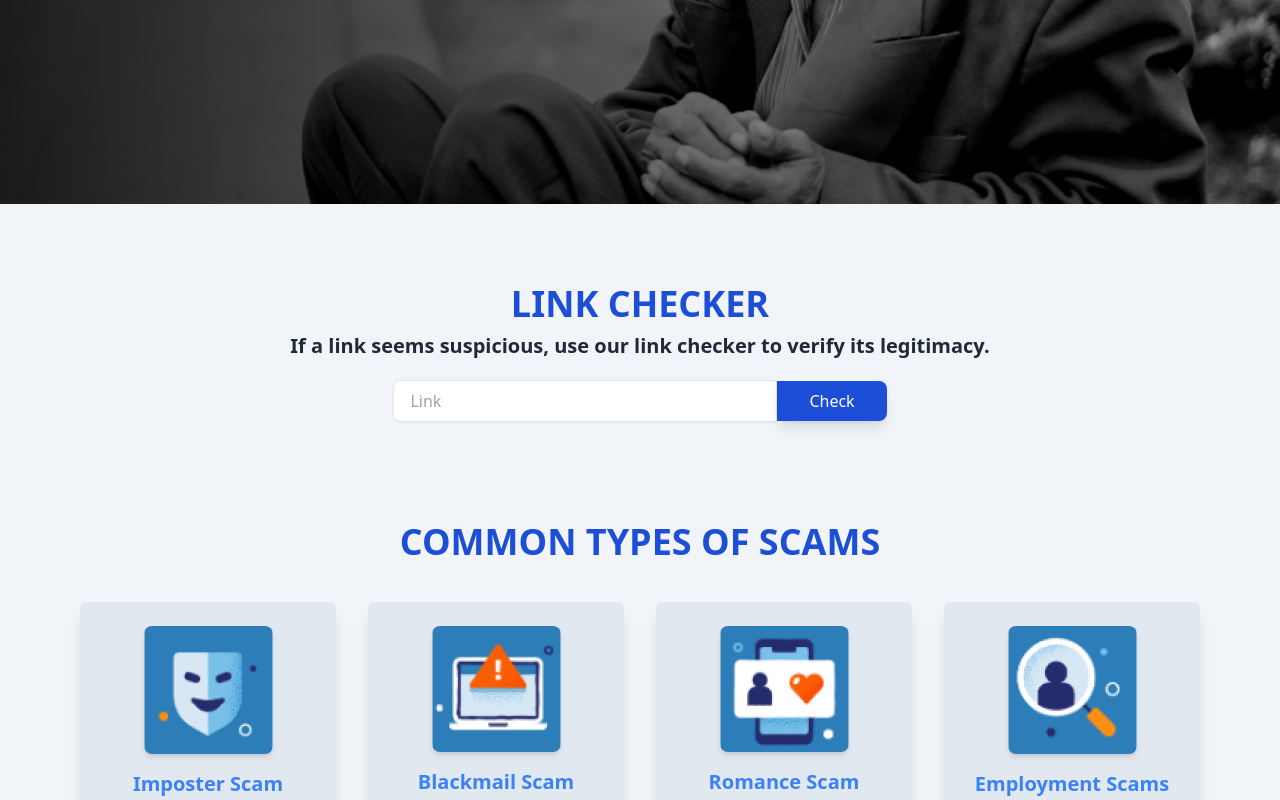
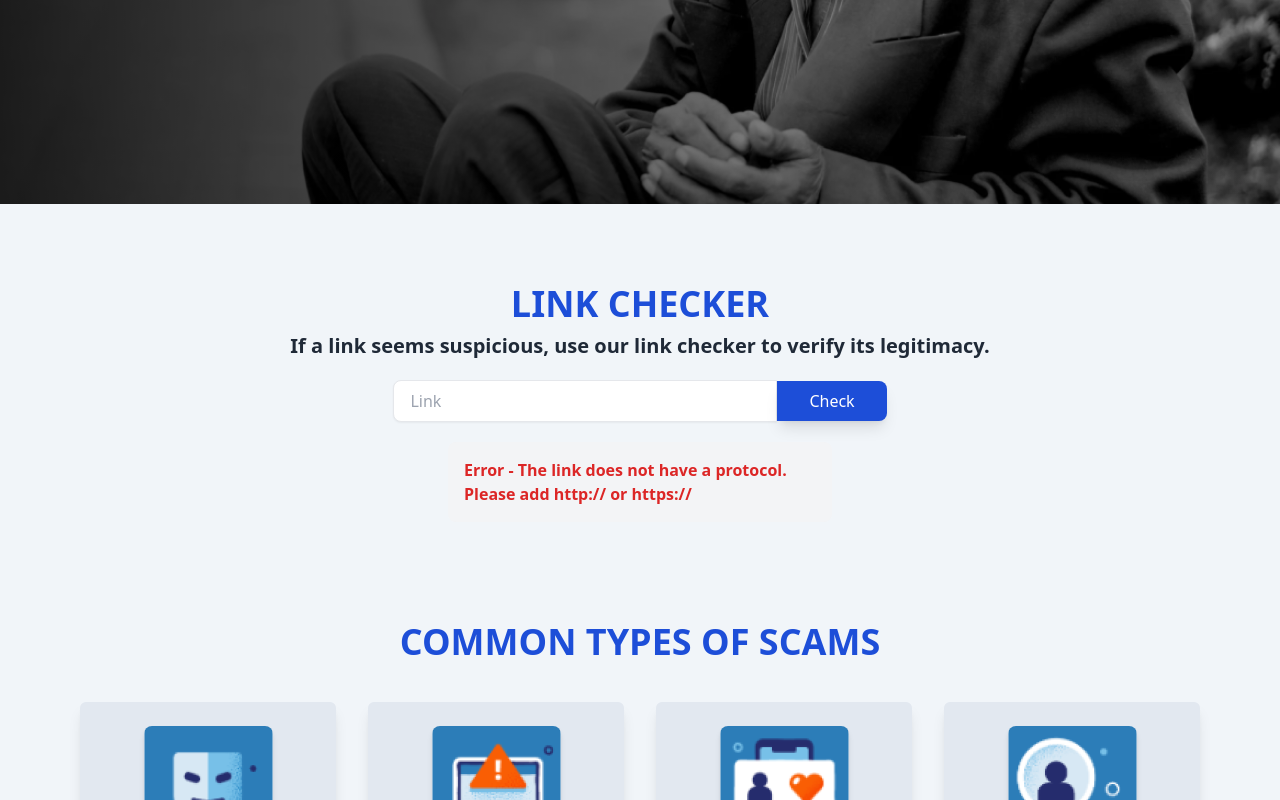
Before and after one commit to Jx1126/asp-final, a React (Vite) app: page /scam-awareness in a window 1280 px wide. Both pictures are taken after a click on the button "Check". Shown: the part 502-1302 px from the top of the page. Built offline with nearby package versions, Linux system fonts and the light colour scheme.

Commit message:
Link Checker is now linked altogether.

```diff
--- a/src/components/awareness/LinkChecker.tsx
+++ b/src/components/awareness/LinkChecker.tsx
@@ -3,44 +3,76 @@ import { useState } from 'react';
 const LinkChecker:React.FC = () => {
   const [link, setLink] = useState('');
   const [result, setResult] = useState('');
+  const [resultType, setResultType] = useState<'success' | 'warning' | 'error'>('success');
 
   const checkLink = () => {
+
     const protocolCheck1 = /^(http|https):\/\//i;
-    const protocolCheck2 = /^https:\/\//i;
     if (!protocolCheck1.test(link)) {
+      setResultType('error');
       setResult(`Error - The link ${link} does not have a protocol. Please add http:// or https://`);
-      if (!protocolCheck2.test(link)) {
-        setResult(`Warning - The link ${link} does not use HTTPS. It may not be secure.`);
-      }
       return;
     }
 
-    const tldCheck = /\.(tk|buzz|xyz|ml|ga|cf|top||info|gq|icu|wang|cn|host|us)$/i
-    if (tldCheck.test(link)) {
-      setResult(`Warning - The link ${link} uses TID often associated with spam or malicious sites.`);
+    const protocolCheck2 = /^https:\/\//i;
+    if (!protocolCheck2.test(link)) {
+      setResultType('warning');
+      setResult(`Warning - The link ${link} does not use HTTPS. It may not be secure.`);
+      return;
+    }
+
+    const tldCheck = /\.(tk|buzz|xyz|ml|ga|cf|top|info|gq|icu|wang|cn|host|us)(\/|$)/i;
+    const tldMatch = link.match(tldCheck);
+    if (tldMatch) {
+      setResultType('warning');
+      setResult(`Warning - The link ${link} uses the TID (.${tldMatch[1]}), which often associated with spam or malicious sites.`);
       return;
     }
 
     const urlCheck = /^https:\/\/([^/]+)/i
     const url = link.match(urlCheck);
     if (url && url[1].length > 50) {
+      setResultType('warning');
       setResult(`Warning - The link ${link} has a long URL. It may be a phishing link.`);
       return;
     }
 
+    setResultType('success');
     setResult(`Success - The link ${link} appears to be okay based on our basic checks.`);
   }
 
+  const getResultColor = () => {
+    switch (resultType) {
+      case 'success':
+        return 'text-green-600';
+      case 'warning':
+        return 'text-orange-600';
+      case 'error':
+        return 'text-red-600';
+      default:
+        return '';
+    }
+  };
+
   return (
-    <div className="flex items-center mt-5">
+    <div className="flex flex-col items-center mt-5">
+      <div className="flex items-center">
         <input
           type="text"
           placeholder="Link"
           className="w-full md:w-96 px-4 py-2 border rounded-l-lg focus:outline-1 focus:outline-blue-400 shadow-sm"
+          value={link}
+          onChange={(e) => setLink(e.target.value)}
         />
-      <button className="bg-blue-700 text-white px-8 py-2 rounded-r-lg shadow-lg hover:bg-blue-800 focus:outline-none ease-in-out hover:skeleton hover:rounded-none hover:rounded-tr-lg hover:rounded-br-lg transition-all">
+        <button className="bg-blue-700 text-white px-8 py-2 rounded-r-lg shadow-lg hover:bg-blue-800 focus:outline-none ease-in-out hover:skeleton hover:rounded-none hover:rounded-tr-lg hover:rounded-br-lg transition-all" onClick={checkLink}>
           Check
         </button>
+      </div>
+      {result && (
+        <div className={`mt-5 p-4 bg-gray-100 rounded-lg w-full md:w-96 ${getResultColor()}`}>
+          <p className="text-base font-semibold">{result}</p>
+        </div>
+      )}
     </div>
   )
 }
--- a/src/css/output.css
+++ b/src/css/output.css
@@ -3556,6 +3556,11 @@ details.collapse summary::-webkit-details-marker {
   color: rgb(202 138 4 / var(--tw-text-opacity));
 }
 
+.text-orange-600 {
+  --tw-text-opacity: 1;
+  color: rgb(234 88 12 / var(--tw-text-opacity));
+}
+
 .opacity-50 {
   opacity: 0.5;
 }
```
Lines whose indentation alone changed are shown as unchanged.
